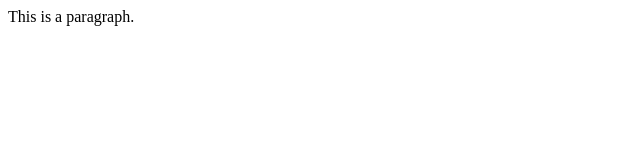
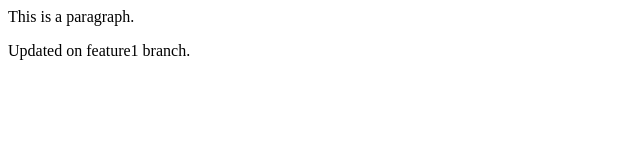
Before and after one commit to Ayesha-Javaidd/LocalRepo, a plain HTML site: page index.html in a window 1280 px wide. Shown: the whole page, without its empty margins (0-640 px from the left). Drawn offline with Linux system fonts and the light colour scheme.

Commit message:
Updated on a single branch

```diff
--- a/index.html
+++ b/index.html
@@ -1 +1,2 @@
 <p>This is a paragraph.</p>
+<p>Updated on feature1 branch. </p>
```
